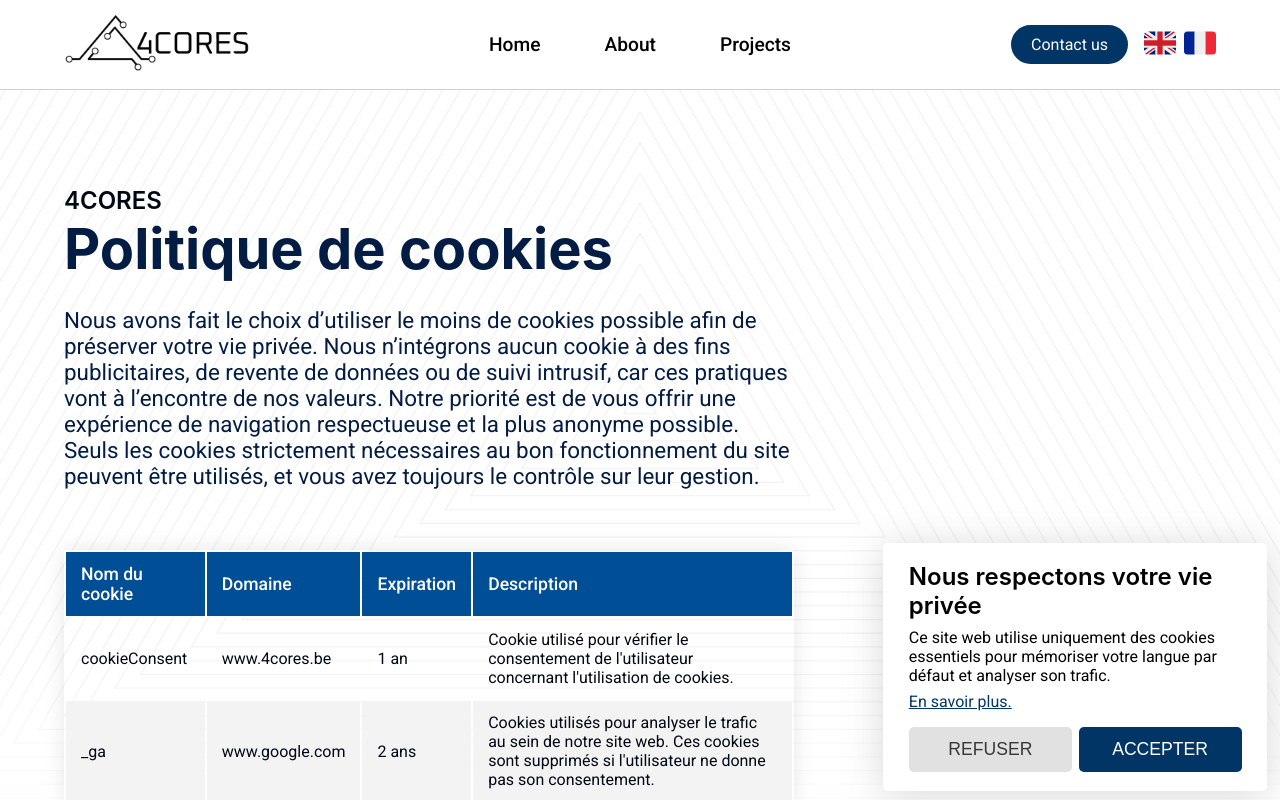
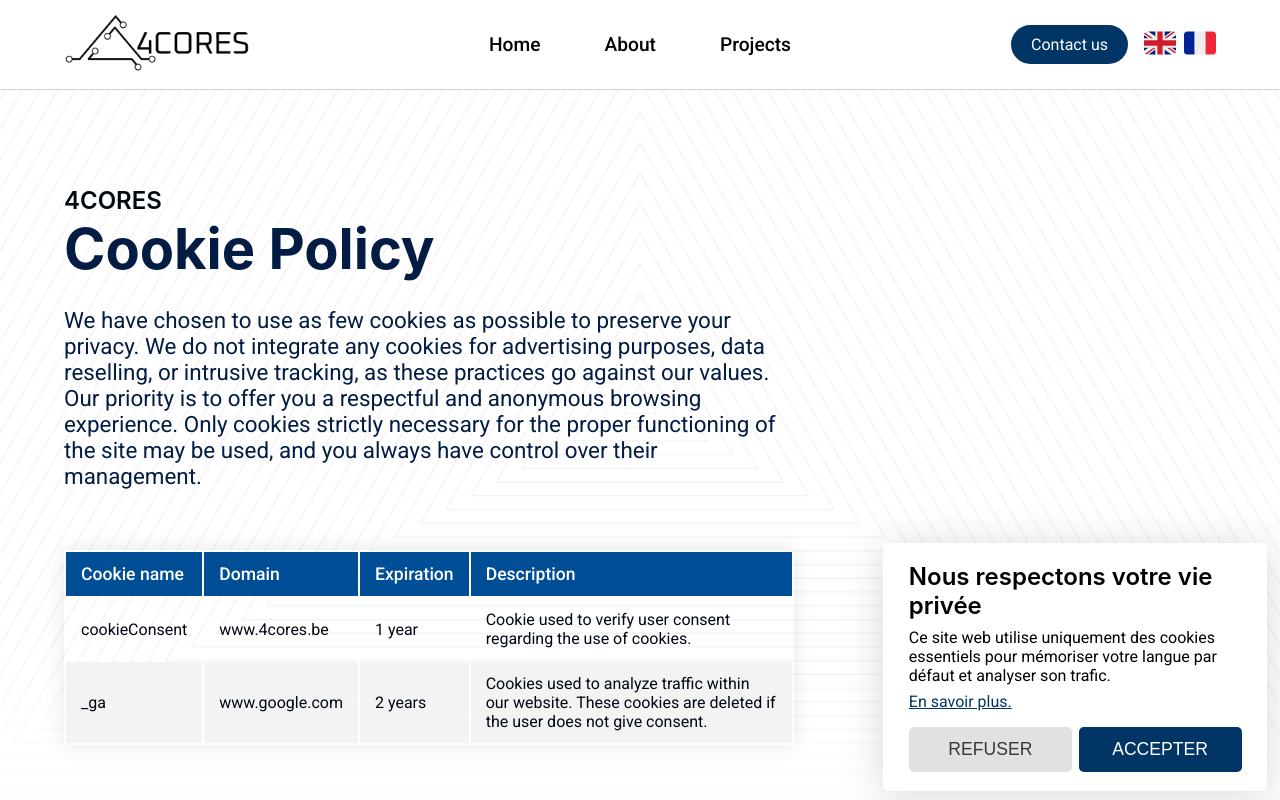
Before and after one commit to ALPHA-1503/4cores, a React (Vite) app: page /Cookie in a window 1280 px wide. Shown: the top 800 px of the page. Built offline with nearby package versions, Linux system fonts and the light colour scheme.

Commit message:
Cookie policy done

```diff
--- a/src/locales/en.json
+++ b/src/locales/en.json
@@ -137,5 +137,25 @@
   "notfoundpage": {
     "title": "<span id=\"blue\">Oops! </span>This page doesn't exist...",
     "redirect": "Home"
+  },
+  "cookiepage": {
+    "title": "Cookie Policy",
+    "description": "We have chosen to use as few cookies as possible to preserve your privacy. We do not integrate any cookies for advertising purposes, data reselling, or intrusive tracking, as these practices go against our values. Our priority is to offer you a respectful and anonymous browsing experience. Only cookies strictly necessary for the proper functioning of the site may be used, and you always have control over their management.",
+    "name": "Cookie name",
+    "domain": "Domain",
+    "expiration": "Expiration",
+    "cookie-description": "Description",
+    "cookie-consent": {
+      "name": "cookieConsent",
+      "domain": "www.4cores.be",
+      "expiration": "1 year",
+      "description": "Cookie used to verify user consent regarding the use of cookies."
+    },
+    "cookie-ga": {
+      "name": "_ga",
+      "domain": "www.google.com",
+      "expiration": "2 years",
+      "description": "Cookies used to analyze traffic within our website. These cookies are deleted if the user does not give consent."
+    }
   }
 }
--- a/src/locales/fr.json
+++ b/src/locales/fr.json
@@ -137,5 +137,25 @@
   "notfoundpage": {
     "title": "<span id=\"blue\">Oups! </span>Cette page n’existe pas...",
     "redirect": "Accueil"
+  },
+  "cookiepage" : {
+    "title" : "Politique de cookies",
+    "description" : "Nous avons fait le choix d’utiliser le moins de cookies possible afin de préserver votre vie privée. Nous n’intégrons aucun cookie à des fins publicitaires, de revente de données ou de suivi intrusif, car ces pratiques vont à l’encontre de nos valeurs. Notre priorité est de vous offrir une expérience de navigation respectueuse et la plus anonyme possible. Seuls les cookies strictement nécessaires au bon fonctionnement du site peuvent être utilisés, et vous avez toujours le contrôle sur leur gestion.",
+    "name" : "Nom du cookie",
+    "domain" : "Domaine",
+    "expiration" : "Expiration",
+    "cookie-description" : "Description",
+    "cookie-consent" : {
+      "name" : "cookieConsent",
+      "domain" : "www.4cores.be",
+      "expiration" : "1 an",
+      "description": "Cookie utilisé pour vérifier le consentement de l'utilisateur concernant l'utilisation de cookies."
+    },
+    "cookie-ga": {
+      "name" : "_ga",
+      "domain" : "www.google.com",
+      "expiration" : "2 ans",
+      "description": "Cookies utilisés pour analyser le trafic au sein de notre site web. Ces cookies sont supprimés si l'utilisateur ne donne pas son consentement."
+    }
   }
 }
--- a/src/pages/Cookie/Cookie.jsx
+++ b/src/pages/Cookie/Cookie.jsx
@@ -1,18 +1,20 @@
+import {useTranslation} from "react-i18next";
+
 export default function Cookie(){
+    const { t } = useTranslation();
 
     const cookiesData = [
         {
-            name: 'cookieConsent',
-            domain: 'www.4cores.be',
-            expiration: '1 an',
-            description: 'Cookie utilisé pour vérifier le consentement de l\'utilisateur concernant l\'utilisation de cookies.'
+            name: t('cookiepage.cookie-consent.name'),
+            domain: t('cookiepage.cookie-consent.domain'),
+            expiration: t('cookiepage.cookie-consent.expiration'),
+            description: t('cookiepage.cookie-consent.description')
         },
         {
-            name: '_ga',
-            domain: 'www.google.com',
-            expiration: '2 ans',
-            description: 'Cookies utilisés pour analyser le trafic au sein de notre site web. Ces cookies sont ' +
-                'supprimés si l\'utilisateur ne donne pas son consentement.'
+            name: t('cookiepage.cookie-ga.name'),
+            domain: t('cookiepage.cookie-ga.domain'),
+            expiration: t('cookiepage.cookie-ga.expiration'),
+            description: t('cookiepage.cookie-ga.description')
         },
     ];
 
@@ -20,21 +22,16 @@ export default function Cookie(){
         <section className="cookies">
             <section className="cookies-top">
                 <h2>4CORES</h2>
-                <h1>Politique de cookies</h1>
-                <p>Nous avons fait le choix d’utiliser le moins de cookies possible afin de
-                    préserver votre vie privée. Nous n’intégrons aucun cookie à des fins publicitaires, de revente
-                    de données ou de suivi intrusif, car ces pratiques vont à l’encontre de nos valeurs. Notre priorité
-                    est de vous offrir une expérience de navigation respectueuse et la plus anonyme possible. Seuls les
-                    cookies strictement nécessaires au bon fonctionnement du site peuvent être utilisés, et vous
-                    avez toujours le contrôle sur leur gestion.</p>
+                <h1>{t('cookiepage.title')}</h1>
+                <p>{t('cookiepage.description')}</p>
                 <section className="cookies-table">
                     <table>
                         <thead>
                         <tr>
-                            <th>Nom du cookie</th>
-                            <th>Domaine</th>
-                            <th>Expiration</th>
-                            <th>Description</th>
+                            <th>{t('cookiepage.name')}</th>
+                            <th>{t('cookiepage.domain')}</th>
+                            <th>{t('cookiepage.expiration')}</th>
+                            <th>{t('cookiepage.cookie-description')}</th>
                         </tr>
                         </thead>
                         <tbody>
```
